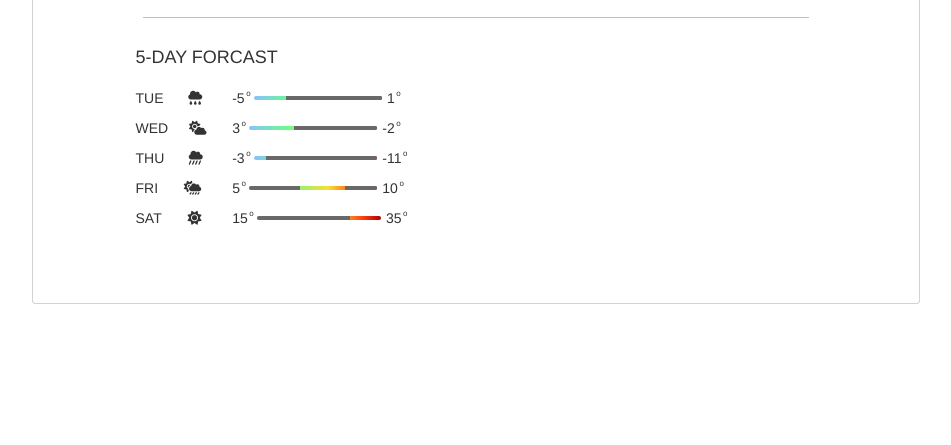
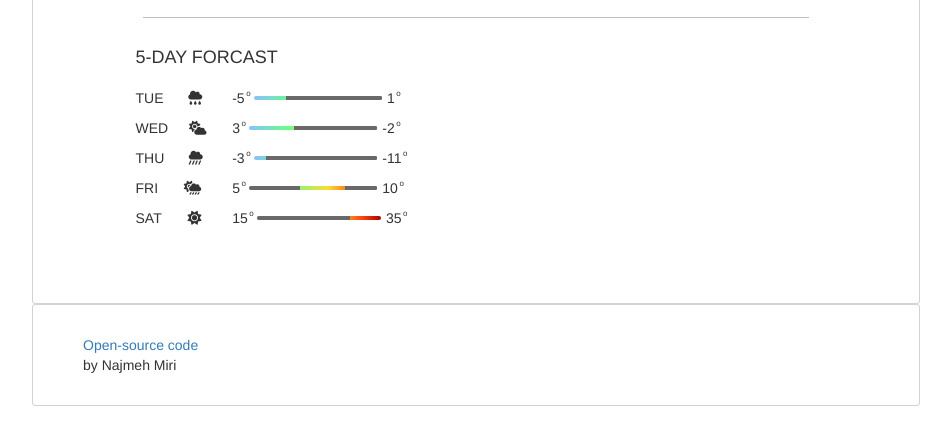
Before and after one commit to MiriNajme/weather-app, a plain HTML site: page index.html in a window 1280 px wide. Shown: the part 239-684 px from the top of the page, without its empty margins (164-1115 px from the left). Drawn offline with nearby package versions, Linux system fonts and the light colour scheme.

Commit message:
Added footer

```diff
--- a/index.html
+++ b/index.html
@@ -146,6 +146,7 @@
           </form>
         </div>
       </div>
+      <footer class="card"><a href="https://github.com/NajmehMiri/weather-app">Open-source code </a><span>by Najmeh Miri</span></footer>
     </div>
     <script type="text/javascript" src="javascript.js"></script>
   </body>
```
